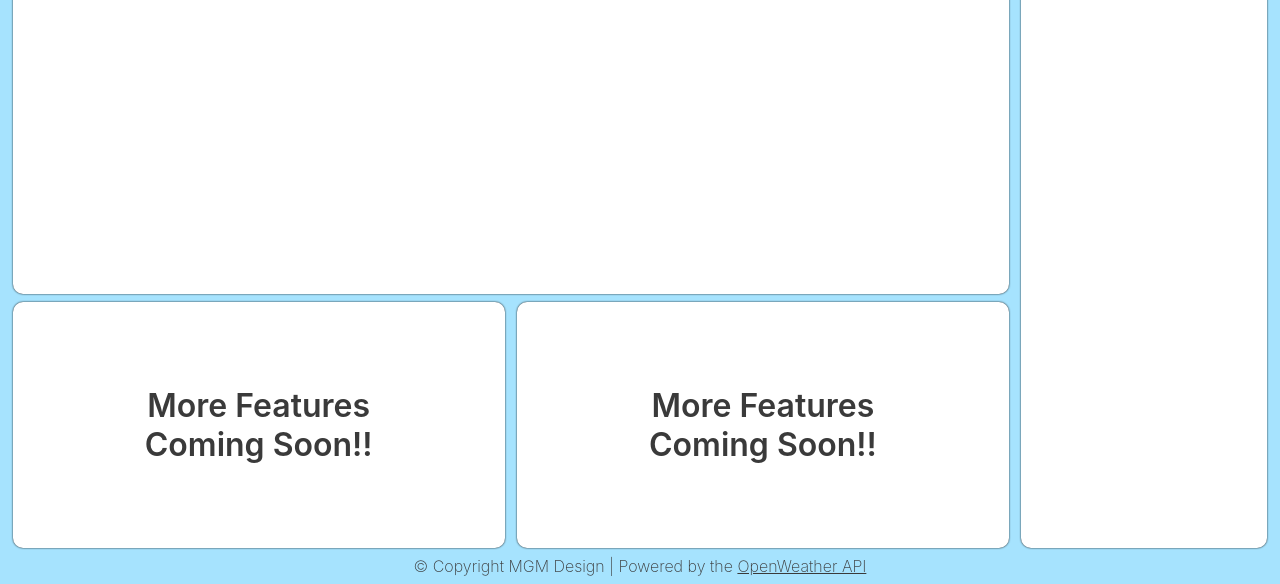
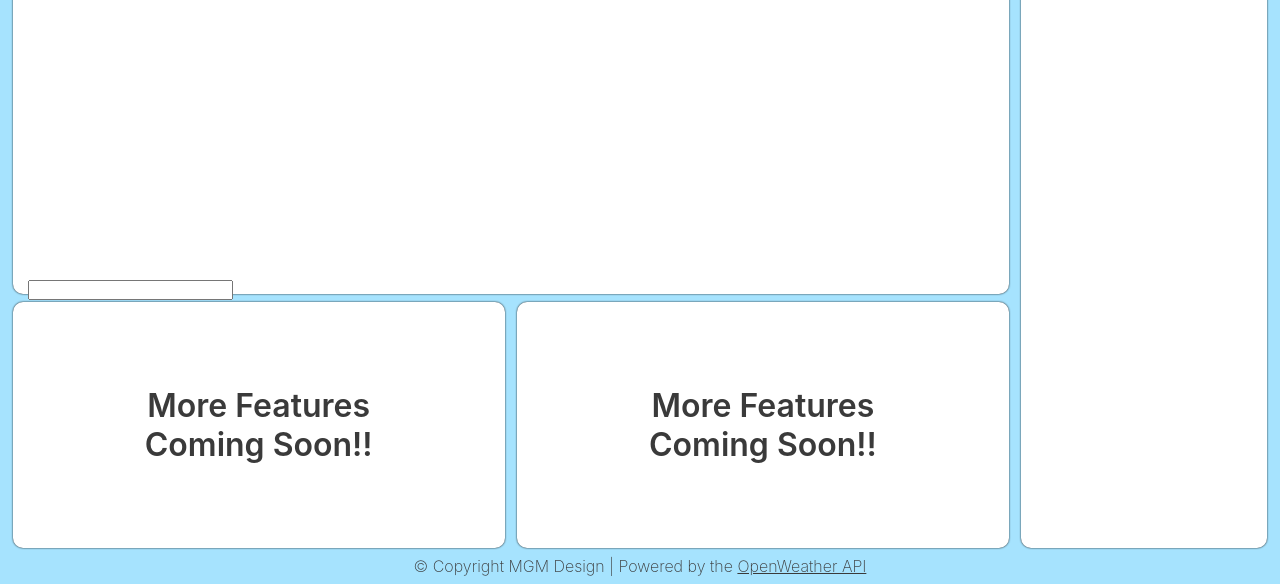
Before and after one commit to MeischkeM91/weather-app, a website built with webpack: page dist/index.html in a window 1280 px wide. Shown: the part 218-802 px from the top of the page. Built offline with nearby package versions, Linux system fonts and the light colour scheme; no server answers.

Commit message:
Added search bar elements

```diff
--- a/dist/index.html
+++ b/dist/index.html
@@ -9,6 +9,10 @@
 </head>
 <body id="wrapper">
     <div class="weather-content">
+        <div class="search-container">
+            <input type="search" name="search" id="search-bar">
+            <div class="search-icon"></div>
+        </div>
         <div class="location-details">
             <div class="location-header"></div>
             <div class="location-stats"></div>
```
